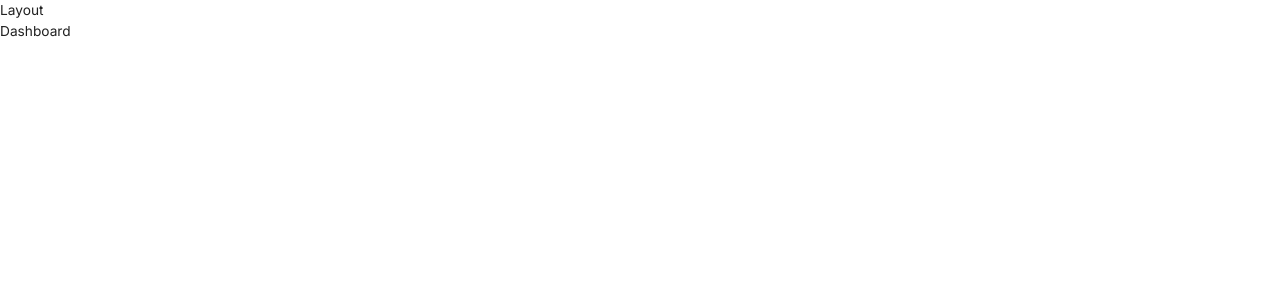
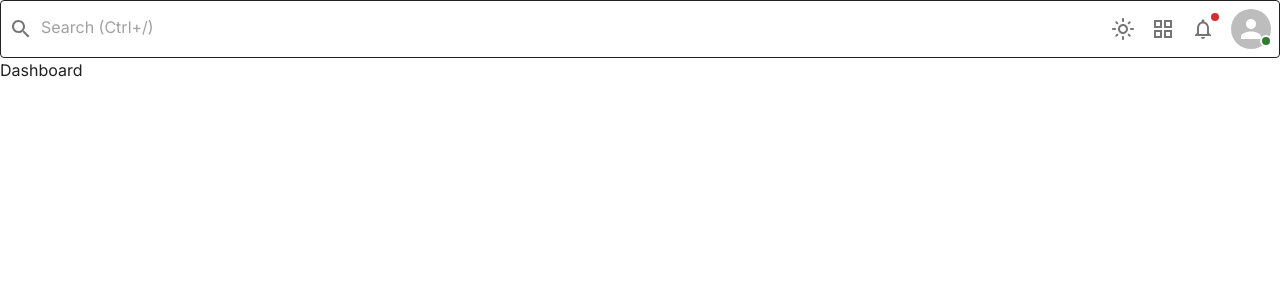
Before and after one commit to jesswang-dev/Fullstack-Admin-Dashboard, a React (Vite) app in the folder client/: page /dashboard in a window 1280 px wide. Shown: the top 300 px of the page. Built offline with nearby package versions, Linux system fonts and the light colour scheme.

Commit message:
navbar layout

```diff
--- a/client/src/components/NavBar.jsx
+++ b/client/src/components/NavBar.jsx
@@ -1,7 +1,59 @@
+import { Avatar, Badge, Box, IconButton, InputBase, styled } from "@mui/material";
+import SearchIcon from "@mui/icons-material/Search";
+import LightModeOutlinedIcon from "@mui/icons-material/LightModeOutlined";
+import DarkModeOutlinedIcon from "@mui/icons-material/DarkModeOutlined";
+import GridViewOutlinedIcon from "@mui/icons-material/GridViewOutlined";
+import NotificationsOutlinedIcon from "@mui/icons-material/NotificationsOutlined";
+
+
+const AvatarBadge = styled(Badge) (({theme})=> ({
+  "& .MuiBadge-badge": {
+    right: 5,
+    top: 32,
+    border: `2px solid ${theme.palette.background.paper}`,
+    padding: `4px`,
+    borderRadius: `50%`,
+  },
+}));
+
 const NavBar = () => {
   return (
-    <div>NavBar</div>
-  )
-}
+    <Box
+      display="flex"
+      justifyContent="space-between"
+      alignItems="center"
+      sx={{ border: "1px solid", borderRadius: 1 }}
+    >
+      <Box>
+        <IconButton>
+          <SearchIcon />
+        </IconButton>
+        <InputBase placeholder="Search (Ctrl+/)" />
+      </Box>
+
+      <Box>
+        <IconButton>
+          <LightModeOutlinedIcon />
+        </IconButton>
+
+        <IconButton>
+          <GridViewOutlinedIcon />
+        </IconButton>
+
+        <IconButton>
+          <Badge color="error" variant="dot">
+            <NotificationsOutlinedIcon />
+          </Badge>
+        </IconButton>
+
+        <IconButton>
+          <AvatarBadge color="success" variant="dot">
+            <Avatar></Avatar>
+          </AvatarBadge>
+        </IconButton>
+      </Box>
+    </Box>
+  );
+};
 
 export default NavBar;
--- a/client/src/scenes/layout/Layout.jsx
+++ b/client/src/scenes/layout/Layout.jsx
@@ -1,9 +1,8 @@
-// import NavBar from "../../components/NavBar"
+import NavBar from "../../components/NavBar"
 const Layout = () => {
   return (
     <>
-      <div>Layout</div>
-      {/* <NavBar /> */}
+      <NavBar />
     </>
   );
 }
--- a/client/src/theme.js
+++ b/client/src/theme.js
@@ -29,7 +29,7 @@ export const getDesignTokens = (mode) => ({
   },
   typography: {
     fontFamily: ["Inter", "sans-serif"].join(","),
-    fontSize: 12,
+    fontSize: 14,
     h1: {
       fontFamily: ["Inter", "sans-serif"].join(","),
       fontSize: 40,
```
